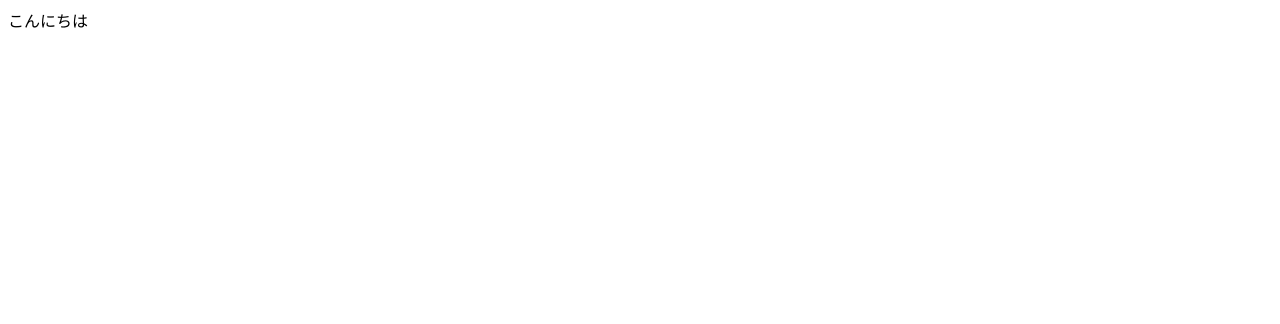
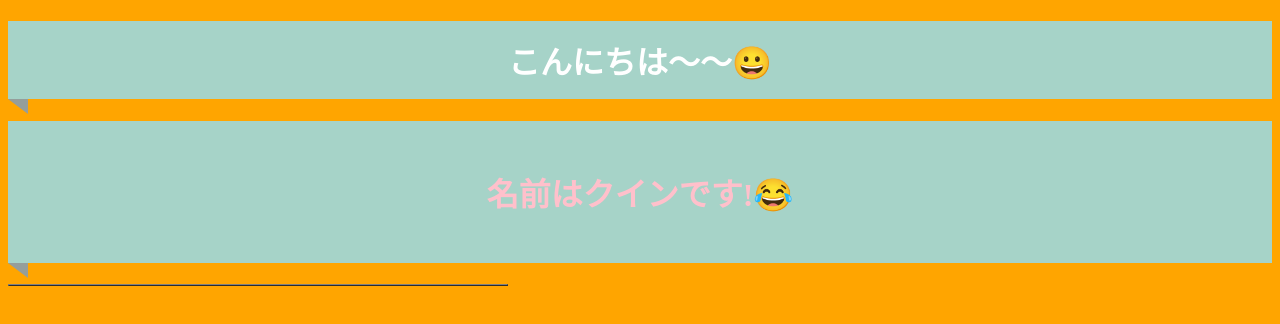
Before and after one commit to kuin1511/first-git, a plain HTML site: page index.html in a window 1280 px wide. Drawn offline with Linux system fonts and the light colour scheme.

Commit message:
タイトル

```diff
--- a/index.html
+++ b/index.html
@@ -5,8 +5,46 @@
     <meta name="viewport" content="width=device-width, initial-scale=1.0">
     <meta http-equiv="X-UA-Compatible" content="ie=edge">
     <title>自己紹介</title>
+    <style>
+    body{
+         background: orange;
+    }
+    p{
+    color: pink;
+}
+    h1 {
+        color:palevioletred
+    }
+    h1 {
+  position: relative;
+  padding: 0.5em;
+  background: #a6d3c8;
+  color: white;
+  text-align: center;
+}
+
+h1::before {
+  position: absolute;
+  content: '';
+  top: 100%;
+  left: 0;
+  border: none;
+  border-bottom: solid 15px transparent;
+  border-right: solid 20px rgb(149, 158, 155);
+}
+    </style>
 </head>
-<body>
-  こんにちは
+
+ <body>
+
+
+<table border="1" width="500px">
+    <tbody>
+
+      <h1>こんにちは〜〜&#x1f600;<h1>
+          </p>
+          <p>名前はクインです!&#x1f602;</p>
+    </tbody>
+
 </body>
 </html>
```
Also changed, not shown: maxresdefault-2.jpg (added).
